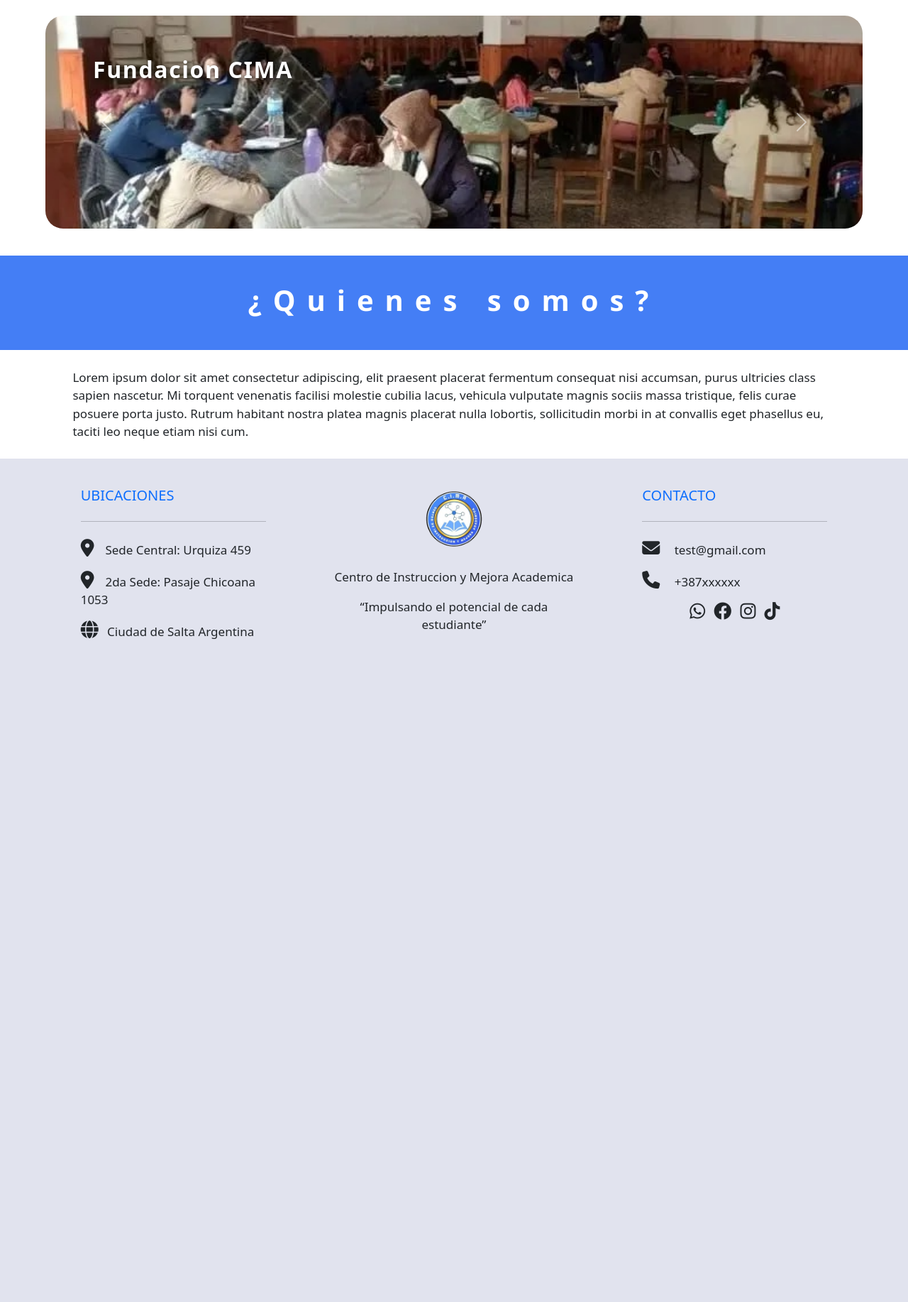
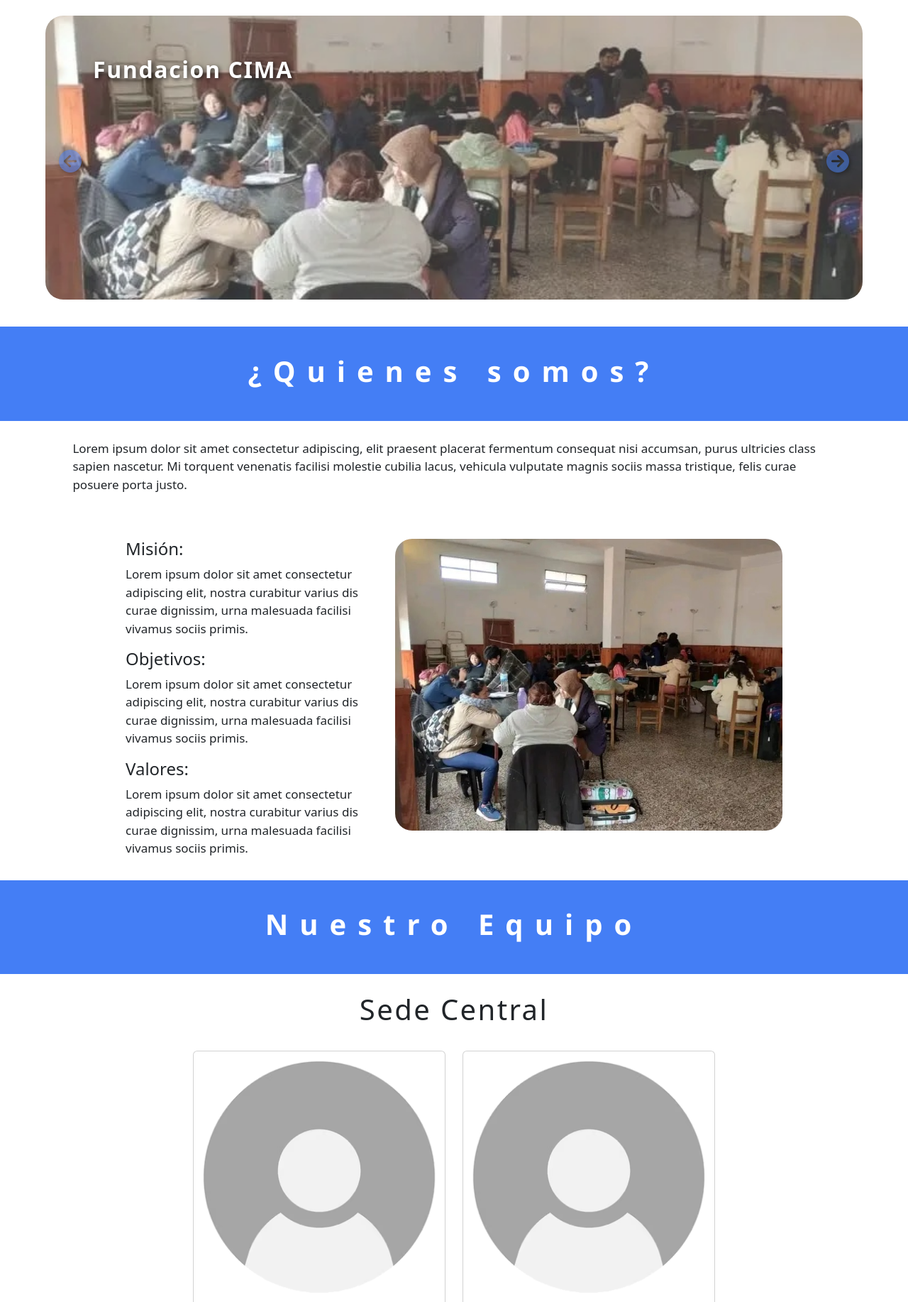
Before and after one commit to Mafer02150/ProyectoCIMAV1, a Django app: page / in a window 1280 px wide. Shown: the part 90-1924 px from the top of the page at 71% size. Before the commit the page ends 990 px from the top, so only its background shows below. Run offline with Django 5.2, Linux system fonts and the light colour scheme; some libraries are stand-ins or nearby versions.

Commit message:
Avance en home.html #2 - Avance en la seccion Quienes Somos y la agregada la seccion Nuestro Equipo

```diff
--- a/HomeApp/templates/home.html
+++ b/HomeApp/templates/home.html
@@ -17,7 +17,7 @@
     <section id="carrusel">
         <div id="carouselExampleCaptions" class="carousel slide" data-bs-slide="carousel">
             <div class="carousel-inner">
-                <div class="texto-fijo position-absolute translate-middle text-white text-center">
+                <div class="texto-fijo position-absolute translate-middle text-white">
                     <h2>Fundacion CIMA</h2>
                 </div>
                 <div class="carousel-item active">
@@ -31,24 +31,132 @@
                 </div>
             </div>
             <button class="carousel-control-prev" type="button" data-bs-target="#carouselExampleCaptions" data-bs-slide="prev">
-                <span class="carousel-control-prev-icon" aria-hidden="true"></span>
-                <span class="visually-hidden">Previous</span>
+                <i class="fa-solid fa-circle-arrow-left fa-2x"></i>
             </button>
             <button class="carousel-control-next" type="button" data-bs-target="#carouselExampleCaptions" data-bs-slide="next">
-                <span class="carousel-control-next-icon" aria-hidden="true"></span>
-                <span class="visually-hidden">Next</span>
+                <i class="fa-solid fa-circle-arrow-right fa-2x"></i>
             </button>
         </div>
     </section>
 
     <section>
-        <div id="SegmentoQuienes">
+        <div id="SeparacionAzul">
             <h1>¿Quienes somos?</h1>
         </div>
         <p id="QuienesSomos">Lorem ipsum dolor sit amet consectetur adipiscing, elit praesent placerat fermentum consequat nisi accumsan, purus ultricies class sapien nascetur. Mi torquent venenatis facilisi
-        molestie cubilia lacus, vehicula vulputate magnis sociis massa tristique, felis curae posuere porta justo. Rutrum habitant nostra platea magnis placerat nulla lobortis, sollicitudin
-        morbi in at convallis eget phasellus eu, taciti leo neque etiam nisi cum.</p>
+        molestie cubilia lacus, vehicula vulputate magnis sociis massa tristique, felis curae posuere porta justo.</p>
+        <div class="container">
+            <div class="row justify-content-center mb-3">
+                <div class="col-4">
+                    <h4>Misión:</h4>
+                    <p>Lorem ipsum dolor sit amet consectetur adipiscing elit, nostra curabitur varius dis curae dignissim, urna malesuada facilisi vivamus sociis primis.</p>
+                    <h4>Objetivos:</h4>
+                    <p>Lorem ipsum dolor sit amet consectetur adipiscing elit, nostra curabitur varius dis curae dignissim, urna malesuada facilisi vivamus sociis primis.</p>
+                    <h4>Valores:</h4>
+                    <p>Lorem ipsum dolor sit amet consectetur adipiscing elit, nostra curabitur varius dis curae dignissim, urna malesuada facilisi vivamus sociis primis.</p>
+                </div>
+                <div class="col-6">
+                    <img id="imgmision" src="{% static 'images/Carrusel1.jpg' %}" class="d-block w-100" alt="Carrusel1">
+                </div>
+            </div>
+        </div>
     </section>
+    <section>
+        <div id="SeparacionAzul">
+            <h1>Nuestro Equipo</h1>
+        </div>
+        <h2 class="TextoSede">Sede Central</h2>
+        <div class="container">
+            <div class="row mb-4 justify-content-center">
+                <div class="col-6 col-md-6 col-lg-4" >
+                    <div class="card">
+                        <img src="{% static 'images/profile.png' %}" class="card-img-top" alt="ImgDirectora">
+                        <div class="card-body">
+                            <h5 class="card-title">Directora / Fundadora</h5>
+                            <p class="card-text">Nombre y Apellido</p>
+                        </div>
+                    </div>
+                </div>
+                <div class="col-6 col-md-6 col-lg-4">
+                    <div class="card">
+                        <img src="{% static 'images/profile.png' %}" class="card-img-top" alt="ImgDirectora">
+                        <div class="card-body">
+                            <h5 class="card-title">Vicedirector</h5>
+                            <p class="card-text">Nombre y Apellido</p>
+                        </div>
+                    </div>
+                </div>
+            </div>
+
+            <div class="row mb-3 justify-content-center">
+                <div class="col-6 col-md-6 col-lg-4">
+                    <div class="card">
+                        <img src="{% static 'images/profile.png' %}" class="card-img-top" alt="ImgDirectora">
+                        <div class="card-body">
+                            <h5 class="card-title">Secretario</h5>
+                            <p class="card-text">Nombre y Apellido</p>
+                        </div>
+                    </div>
+                </div>
+                <div class="col-6 col-md-6 col-lg-4">
+                    <div class="card">
+                        <img src="{% static 'images/profile.png' %}" class="card-img-top" alt="ImgDirectora">
+                        <div class="card-body">
+                            <h5 class="card-title">Tesorero</h5>
+                            <p class="card-text">Nombre y Apellido</p>
+                        </div>
+                    </div>
+                </div>
+            </div>
+        </div>
+
+        <h2 class="TextoSede">Sede Centro Vecinal</h2>
+        <div class="container">
+            <div class="row mb-4 justify-content-center">
+                <div class="col-6 col-md-6 col-lg-4" >
+                    <div class="card">
+                        <img src="{% static 'images/profile.png' %}" class="card-img-top" alt="ImgDirectora">
+                        <div class="card-body">
+                            <h5 class="card-title">Directora / Fundadora</h5>
+                            <p class="card-text">Nombre y Apellido</p>
+                        </div>
+                    </div>
+                </div>
+                <div class="col-6 col-md-6 col-lg-4">
+                    <div class="card">
+                        <img src="{% static 'images/profile.png' %}" class="card-img-top" alt="ImgDirectora">
+                        <div class="card-body">
+                            <h5 class="card-title">Vicedirector</h5>
+                            <p class="card-text">Nombre y Apellido</p>
+                        </div>
+                    </div>
+                </div>
+            </div>
+
+            <div class="row mb-3 justify-content-center">
+                <div class="col-6 col-md-6 col-lg-4">
+                    <div class="card">
+                        <img src="{% static 'images/profile.png' %}" class="card-img-top" alt="ImgDirectora">
+                        <div class="card-body">
+                            <h5 class="card-title">Secretario</h5>
+                            <p class="card-text">Nombre y Apellido</p>
+                        </div>
+                    </div>
+                </div>
+                <div class="col-6 col-md-6 col-lg-4">
+                    <div class="card">
+                        <img src="{% static 'images/profile.png' %}" class="card-img-top" alt="ImgDirectora">
+                        <div class="card-body">
+                            <h5 class="card-title">Tesorero</h5>
+                            <p class="card-text">Nombre y Apellido</p>
+                        </div>
+                    </div>
+                </div>
+            </div>
+        </div>
+
+    </section>
+
 {% endblock %}
 
 <!-- <script> -->
--- a/static/home.css
+++ b/static/home.css
@@ -1,3 +1,4 @@
+/*Carrusel de inicio */
 .carousel{
     margin-top: 5%;
     margin-bottom: 3%;
@@ -20,14 +21,36 @@
     letter-spacing: 0.05em;
 }
 
+button i {
+    z-index: 10;
+    color: #447EF5;
+    text-shadow: 2px 2px 6px rgba(0,0,0,0.7);
+}
+
+.carousel-control-prev {
+  left: 10px;          /* más cerca del borde izquierdo */
+  top: 45%;            /* más arriba que el centro */
+  width: 50px;         /* opcional: ancho del botón */
+  height: 50px;        /* opcional: alto del botón */
+}
+
+.carousel-control-next {
+  right: 10px;         /* más cerca del borde derecho */
+  top: 45%;            /* más arriba que el centro */
+  width: 50px;
+  height: 50px;
+}
+
 #imgcarrusel{
     border-radius: 25px;
     object-fit: cover;
     width: auto;
-    height: 300px;
+    height: 400px;
+    opacity: 80%;
 }
 
-#SegmentoQuienes{
+/*Franja azul general*/
+#SeparacionAzul{
     text-align: center;
     font-family: 'Segoe UI', Tahoma, Geneva, Verdana, sans-serif;
     color:#fff;
@@ -37,12 +60,25 @@
     margin-bottom: 2%;
 
 }
+
+/*Seccion de Quienes Somos */
 #QuienesSomos{
     padding-left: 8%;
     padding-right: 8%;
-    margin-bottom: 2%;
+    margin-bottom: 5%;
 }
 div h1 {
     font-weight: bold;
     letter-spacing: 0.4em;
 }
+#imgmision{
+    border-radius: 24px;
+}
+
+/*Seccion de las Sedes*/
+.TextoSede {
+    padding-bottom: 2%;
+    font-size: 2.5em;
+    letter-spacing: 0.06em;
+    justify-self: center;
+}
```
Also changed, not shown: static/images/profile.png (added), 1 other file.
